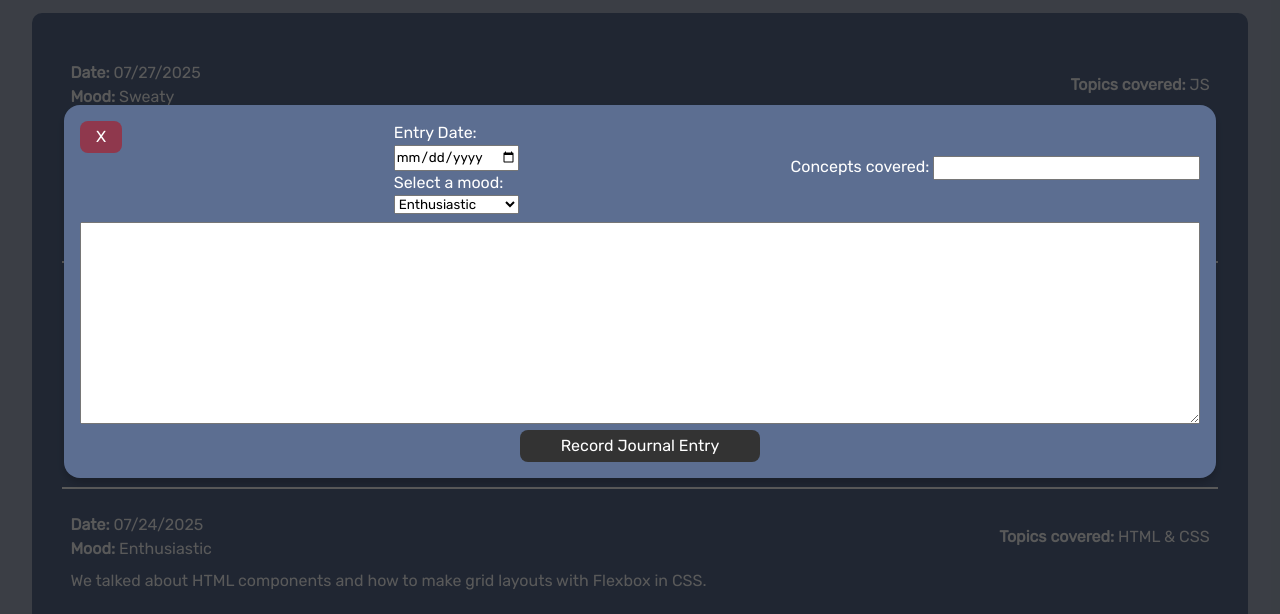
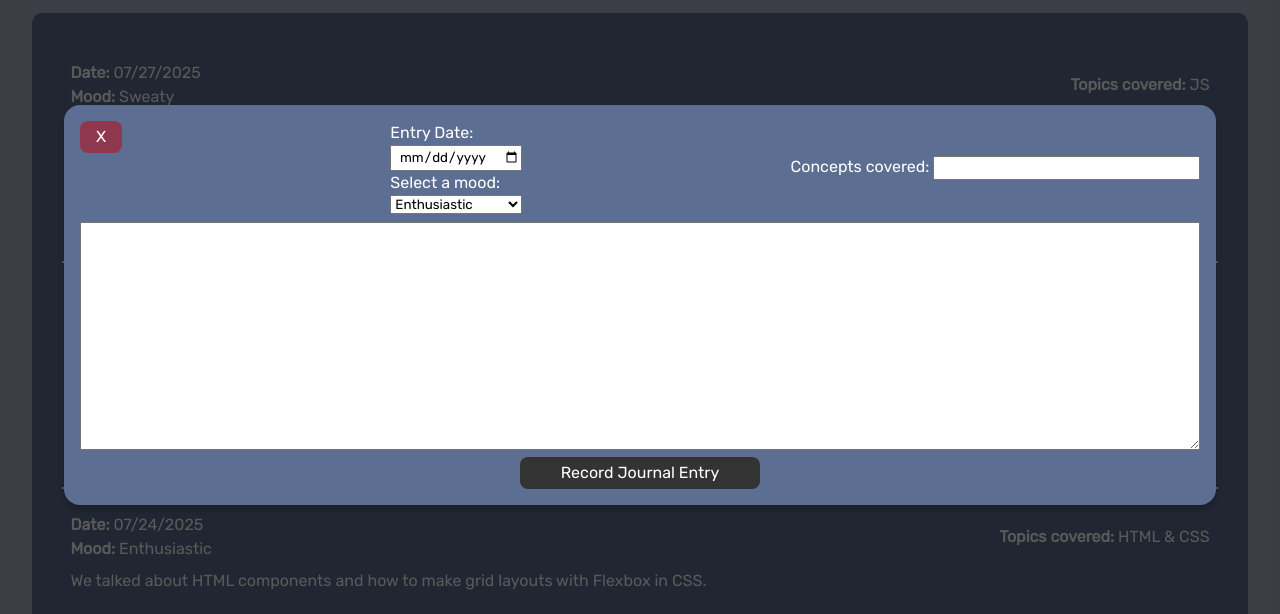
Before and after one commit to Resch17/daily-journal, a plain HTML site: page index.html in a window 1280 px wide. Both pictures are taken after a click on the link "New Entry". Shown: the part 151-765 px from the top of the page. Drawn offline with Linux system fonts and the light colour scheme.

Commit message:
changed some styling

```diff
--- a/styles/main.css
+++ b/styles/main.css
@@ -114,12 +114,17 @@ body {
 	flex-direction: column;
 }
 
+.modal__top-line input {
+	padding-left: 0.5em;
+}
+
 input#conceptsCovered {
 	width: 20em;
 }
 
 textarea#journalEntryText {
 	margin-bottom: 0.5em;
+	padding: 1em;
 }
 
 .record-entry {
```
